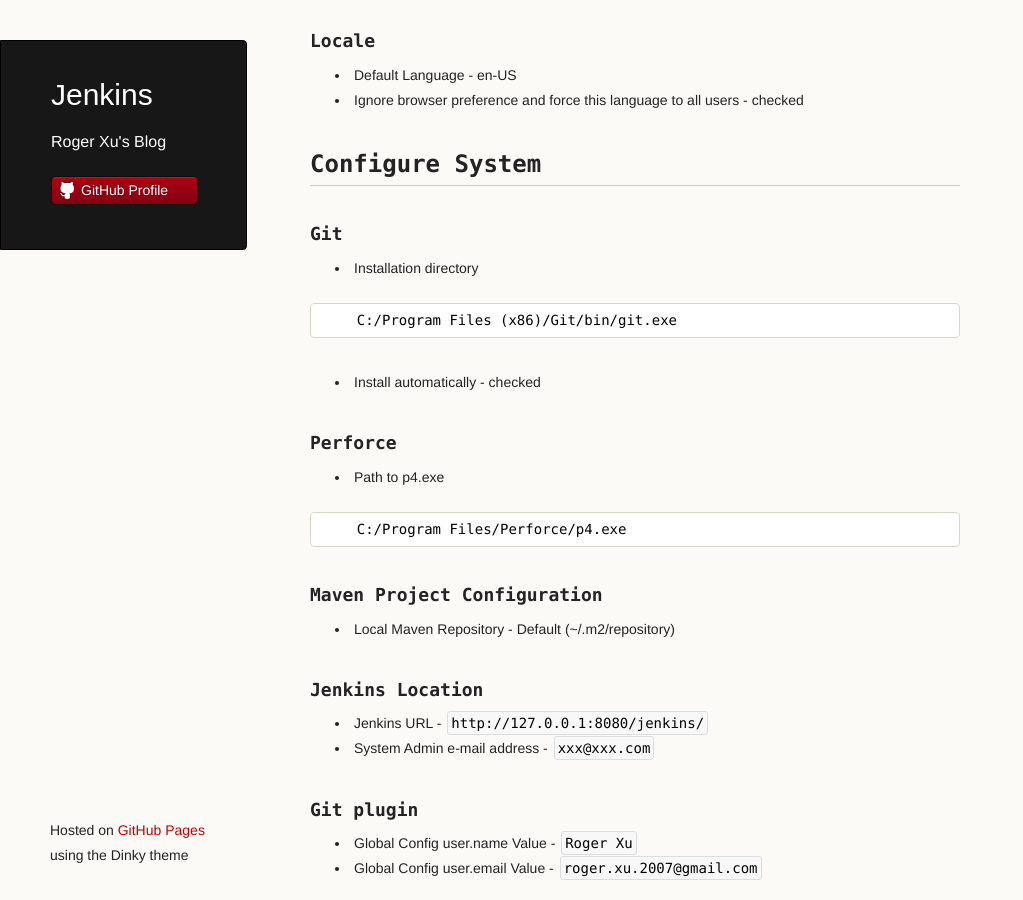
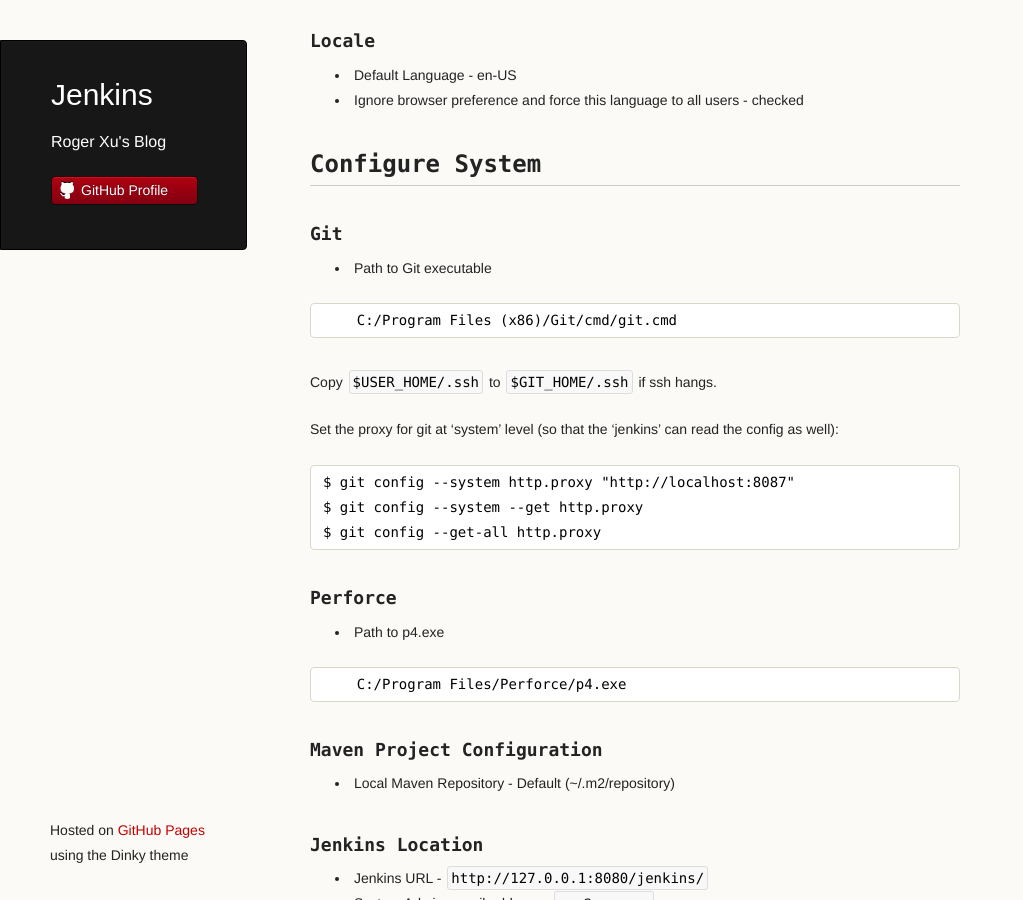
Before and after one commit to rogerxu/rogerxu.github.io, a Jekyll site: the page built from _posts/2013-04-09-jenkins.md, in a window 1280 px wide and 900 px high, scrolled down 334 px. Shown: the whole window, without its empty margins (0-1023 px from the left). Built offline with Jekyll 4.4.1, drawn with Linux system fonts in a browser that asks for light colours; some of the changed text lies outside the part shown.

Commit message:
Add Git troubleshoot for Jenkins post.

````diff
--- a/_posts/2013-04-09-jenkins.md
+++ b/_posts/2013-04-09-jenkins.md
@@ -23,13 +23,19 @@
 
 ### Git
 
-* Installation directory
+* Path to Git executable
 
 ```
-    C:/Program Files (x86)/Git/bin/git.exe
+    C:/Program Files (x86)/Git/cmd/git.cmd
 ```
 
-* Install automatically - checked
+Copy `$USER_HOME/.ssh` to `$GIT_HOME/.ssh` if ssh hangs.
+
+Set the proxy for git at 'system' level (so that the 'jenkins' can read the config as well):
+
+    $ git config --system http.proxy "http://localhost:8087"
+    $ git config --system --get http.proxy
+    $ git config --get-all http.proxy
 
 ### Perforce
 
````
Also changed, not shown: other parts of _posts/2013-04-09-jenkins.md (+1 -1 lines).
